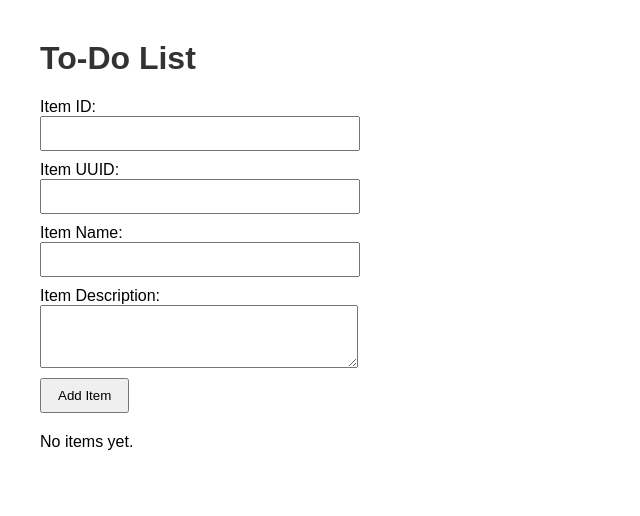
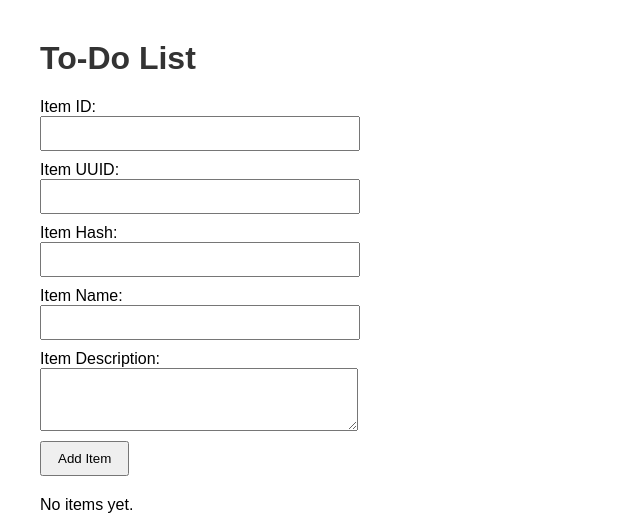
Before and after one commit to VinitKulkarni/4_git_task, a Flask app: page / in a window 1280 px wide. Shown: the top 516 px of the page, without its empty margins (0-640 px from the left). Run offline with Flask 3, Linux system fonts and the light colour scheme.

Commit message:
item_hash is added

```diff
--- a/frontend/templates/index.html
+++ b/frontend/templates/index.html
@@ -40,6 +40,9 @@
         <label>Item UUID:</label>
         <input type="number" name="uuid" required>
 
+        <label>Item Hash:</label>
+        <input type="number" name="hash" required>
+
         <label>Item Name:</label>
         <input type="text" name="name" required>
 
```
